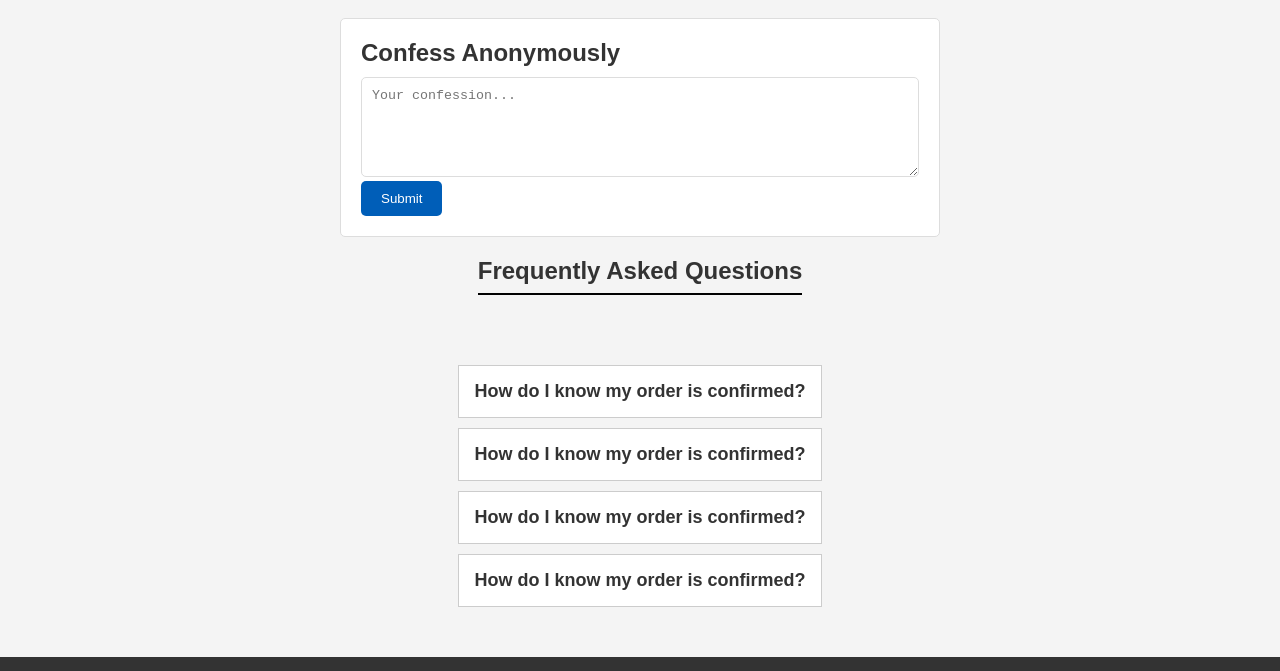
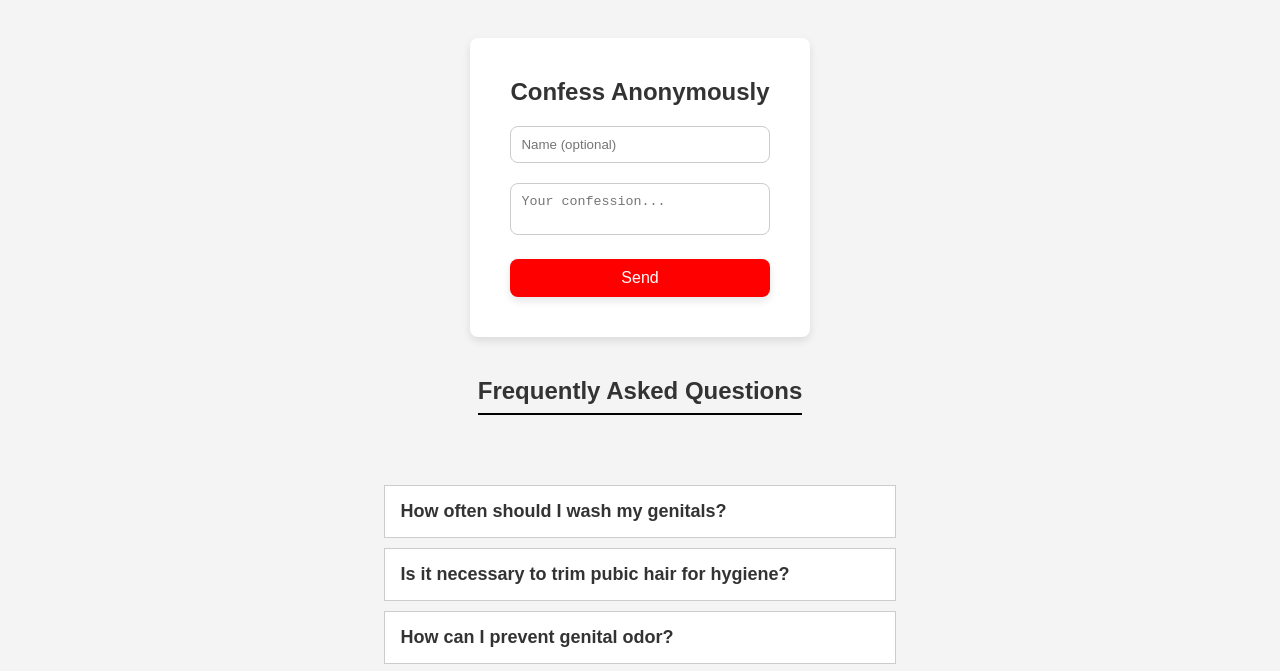
Before and after one commit to samyak1326/peter-england-webpage, a plain HTML site: page index.html in a window 1280 px wide. Shown: the part 65-736 px from the top of the page. Drawn offline with Linux system fonts and the light colour scheme.

Commit message:
fix: confession-box

```diff
--- a/index.html
+++ b/index.html
@@ -58,11 +58,19 @@
         </header>
 
 
-    <div class="confession-box">
-        <h2>Confess Anonymously</h2>
-        <textarea placeholder="Your confession..."></textarea>
-        <button>Submit</button>
-    </div>
+        <div class="confession-form-container">
+            <h2>Confess Anonymously</h2>
+            <form action="#" method="post"> <!-- Replace with your form action and method -->
+                <div class="confession-input-group">
+                    <input type="text" id="confession-name" name="name" placeholder="Name (optional)">
+                </div>
+                <div class="confession-input-group">
+                    <textarea id="confession-message" name="message" placeholder="Your confession..." required></textarea>
+                </div>
+                <button type="submit" class="confession-send-button">Send</button>
+            </form>
+        </div>
+
 
     <!-- FAQ Section -->
     <div class="faq-header">
@@ -71,20 +79,32 @@
 
     <div class="faq-container">
         <div class="faq-item">
-            <div class="faq-question">How do I know my order is confirmed?</div>
-            <div class="faq-answer">Once your payment is authorized and your order is completed, you will receive an email and sms confirming the order placement...</div>
+            <div class="faq-question">How often should I wash my genitals?</div>
+            <div class="faq-answer">It's generally recommended to wash your genital area daily, using mild soap and water. However, excessive washing or harsh soaps can disrupt the natural balance, so moderation is key.
+            </div>
         </div>
         <div class="faq-item">
-            <div class="faq-question">How do I know my order is confirmed?</div>
-            <div class="faq-answer">Once your payment is authorized and your order is completed, you will receive an email and sms confirming the order placement...</div>
+            <div class="faq-question">Is it necessary to trim pubic hair for hygiene?</div>
+            <div class="faq-answer">Trimming or shaving pubic hair is a personal preference. Keeping the area clean is more important than the hair itself. If you choose to trim, do it carefully to avoid skin irritation.
+            </div>
         </div>
         <div class="faq-item">
-            <div class="faq-question">How do I know my order is confirmed?</div>
-            <div class="faq-answer">Once your payment is authorized and your order is completed, you will receive an email and sms confirming the order placement...</div>
+            <div class="faq-question">How can I prevent genital odor?
+            </div>
+            <div class="faq-answer">Regular washing, wearing breathable underwear, and changing into clean, dry clothes can help prevent genital odor. Avoiding tight-fitting clothing can also reduce sweat buildup.
+            </div>
         </div>
         <div class="faq-item">
-            <div class="faq-question">How do I know my order is confirmed?</div>
-            <div class="faq-answer">Once your payment is authorized and your order is completed, you will receive an email and sms confirming the order placement...</div>
+            <div class="faq-question">How can I prevent jock itch and other fungal infections?
+            </div>
+            <div class="faq-answer">Keep the genital area clean and dry, especially after sweating. Wear breathable underwear, avoid tight clothing, and change out of wet clothes promptly.
+            </div>
+        </div>
+        <div class="faq-item">
+            <div class="faq-question">When should I see a doctor about genital issues?
+            </div>
+            <div class="faq-answer">If you notice persistent itching, redness, swelling, unusual discharge, or any other changes in the genital area, it's essential to consult a healthcare professional for proper diagnosis and treatment.
+            </div>
         </div>
         <!-- Repeat for other FAQ items -->
     </div>
--- a/style.css
+++ b/style.css
@@ -122,34 +122,58 @@ a:hover {
 }
 
 /* Confession Box Styles */
-.confession-box {
-background-color: white;
-margin: 20px auto;
-padding: 20px;
-width: 80%;
-max-width: 600px;
-border: 1px solid #ddd;
-border-radius: 5px;
+.confession-form-container {
+    background: #fff; /* or any other light color as per your design */
+    border-radius: 8px;
+    padding: 40px; /* Adjust padding as needed */
+    max-width: 500px; /* Adjust width as needed */
+    margin: 40px auto;
+    box-shadow: 0 4px 8px rgba(0,0,0,0.1); /* Adjust box-shadow as needed */
 }
 
-.confession-box textarea {
-width: 100%;
-height: 100px;
-margin-top: 10px;
-padding: 10px;
-border: 1px solid #ddd;
-border-radius: 5px;
-resize: vertical;
+.confession-form-container h2 {
+    color: #333; /* Adjust title color as needed */
+    font-size: 24px; /* Adjust font-size as needed */
+    margin-bottom: 20px;
 }
 
-.confession-box button {
-background-color: #005eb8;
-color: white;
-padding: 10px 20px;
-border: none;
-border-radius: 5px;
-cursor: pointer;
+.confession-form-container .confession-input-group {
+    margin-bottom: 20px;
 }
+
+.confession-form-container input[type="text"],
+.confession-form-container textarea {
+    width: 100%;
+    padding: 10px;
+    border-radius: 8px;
+    border: 1px solid #ccc; /* Adjust border color as needed */
+    resize: none;
+}
+
+.confession-form-container .confession-send-button {
+    background-color: #ff0000; /* Red color for the button */
+    color: #fff;
+    border: none;
+    padding: 10px 20px;
+    border-radius: 8px;
+    cursor: pointer;
+    font-size: 16px; /* Adjust font-size as needed */
+    display: block; /* Make the button a block element to fit the width */
+    width: 100%;
+    box-shadow: 0 4px 8px rgba(0,0,0,0.1); /* Optional: if you want a shadow for the button */
+}
+
+.confession-form-container .confession-send-button:hover {
+    background-color: #e60000; /* Slightly darker red color on hover */
+}
+
+/* Handle focus styles for inputs */
+.confession-form-container input[type="text"]:focus,
+.confession-form-container textarea:focus {
+    outline: none;
+    border-color: #005eb8; /* Highlight color when an input is focused */
+}
+
 
 /* FAQ Styles */
 .faqs {
```
